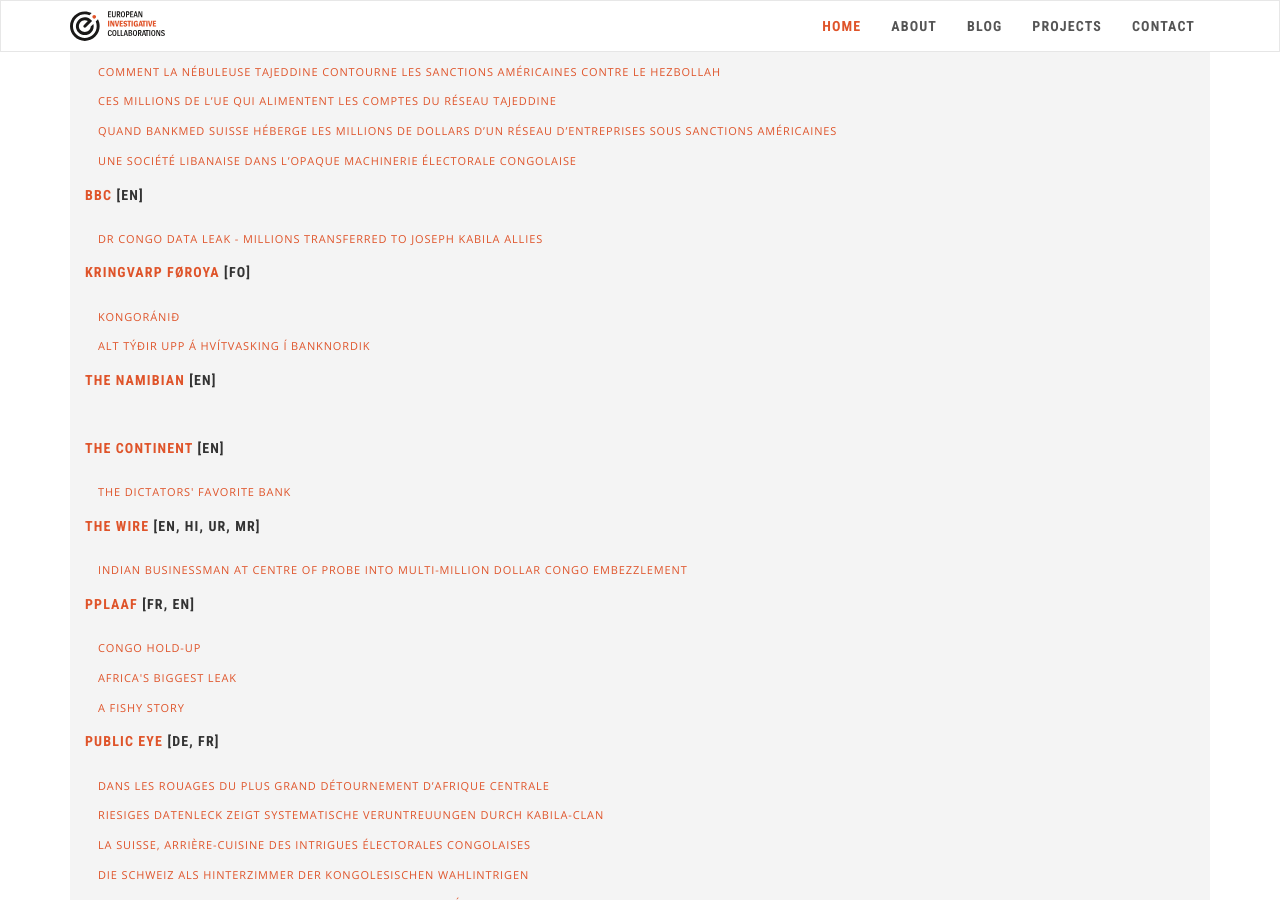
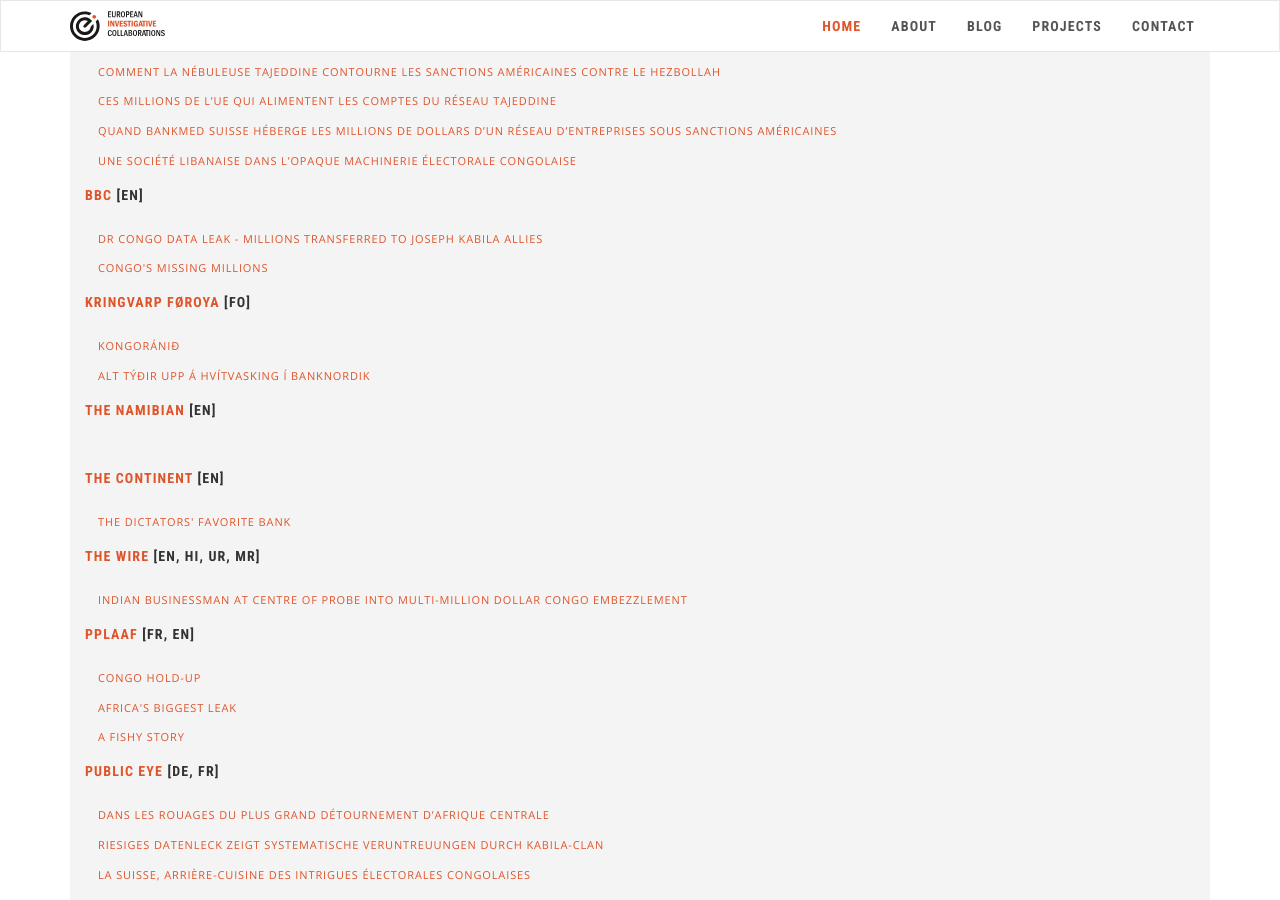
Before and after one commit to eic-network/eic-incubator.github.io, a Jekyll site: the page built from _projects/congo-holdup.md, in a window 1280 px wide and 900 px high, scrolled down 3477 px. Built offline with Jekyll 4.4.1, drawn with Linux system fonts in a browser that asks for light colours; nearby versions of some CDN libraries.

Commit message:
Update congo-holdup.md

```diff
--- a/_projects/congo-holdup.md
+++ b/_projects/congo-holdup.md
@@ -191,6 +191,8 @@ publications:
   links:
   - name: DR Congo data leak - Millions transferred to Joseph Kabila allies
     url: https://www.bbc.com/news/world-africa-59343922
+  - name: Congo's Missing Millions
+    url: https://twitter.com/BBCAfrica/status/1463590770376679424
   name: BBC
   url: https://www.bbc.com/
 - lang: "[FO]"
```
